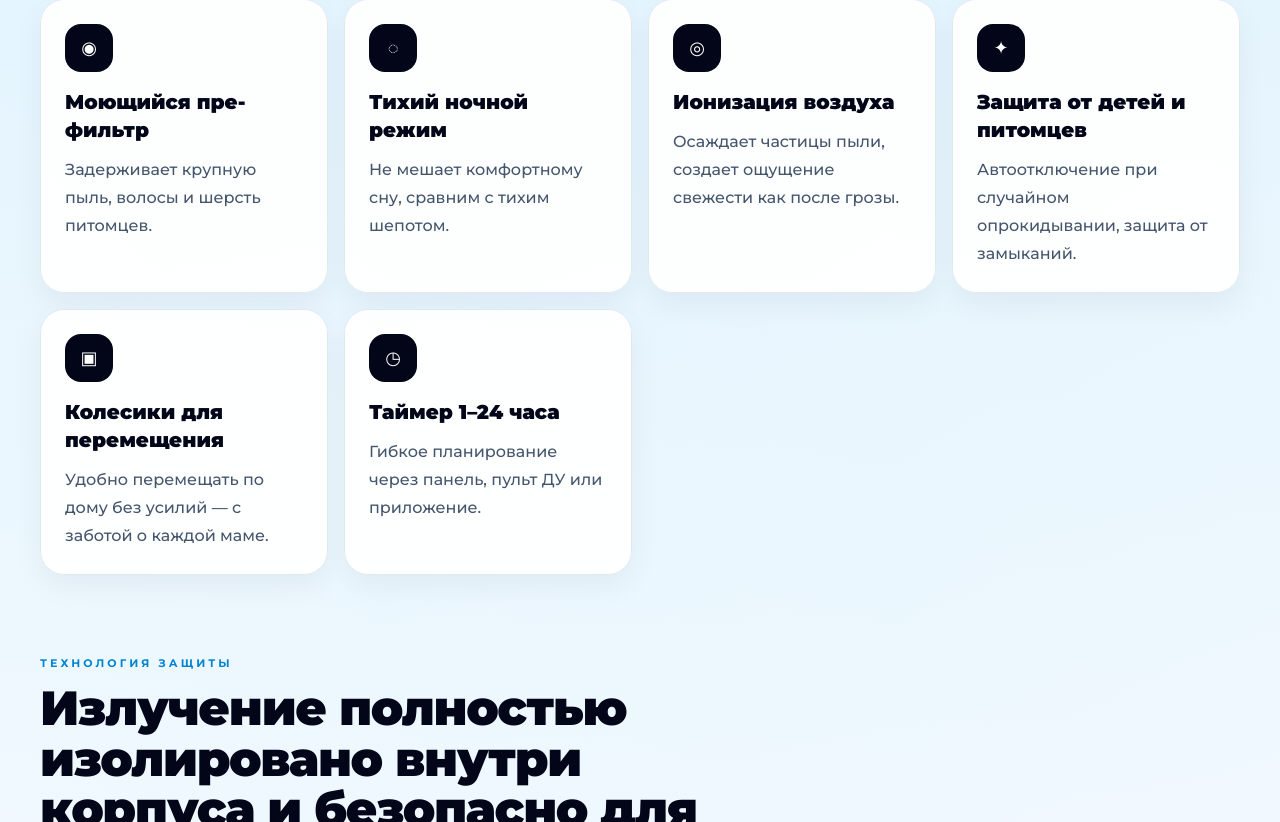
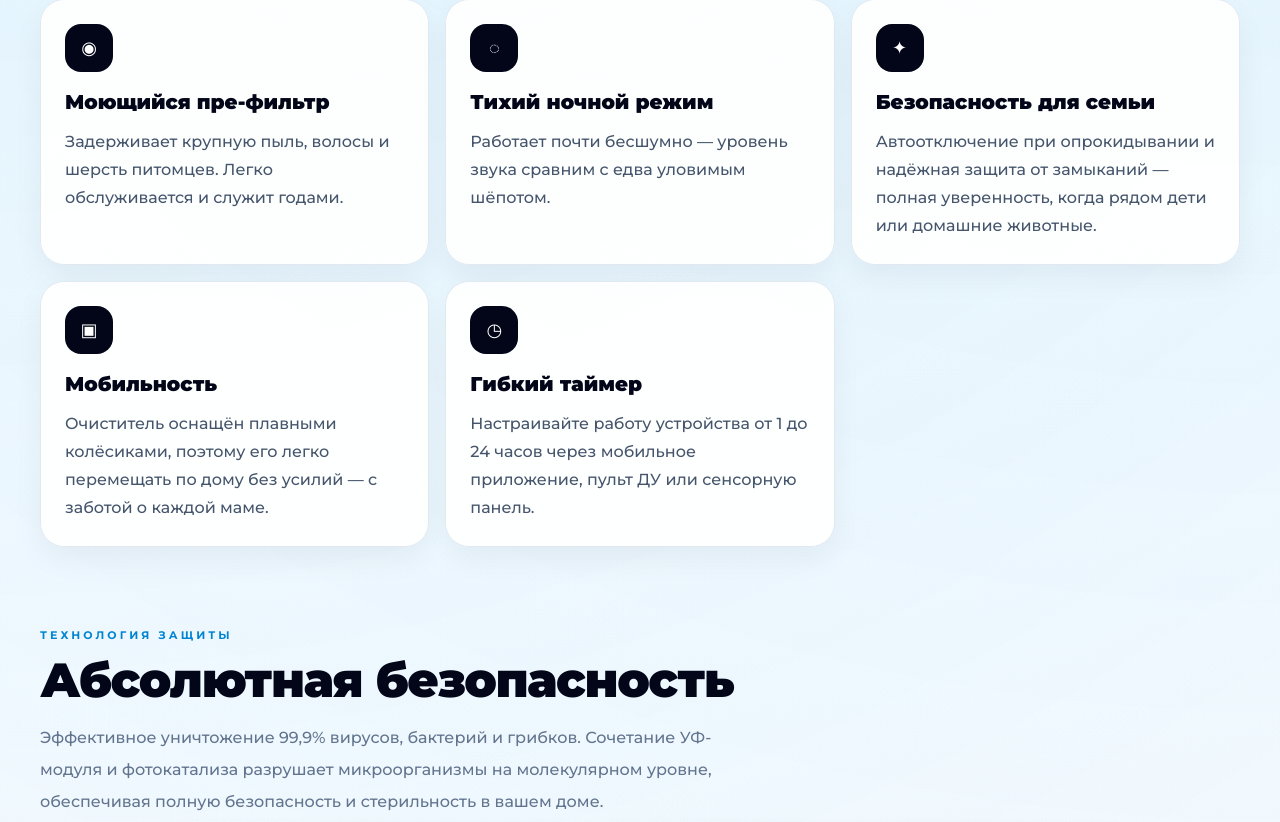
Before and after one commit to ansarydauletov-png/aireco-site, a React (Vite) app: page / in a window 1280 px wide. Shown: the part 1198-2020 px from the top of the page. Built offline with nearby package versions, Linux system fonts and the light colour scheme.

Commit message:
update copy and whatsapp links

```diff
--- a/src/App.jsx
+++ b/src/App.jsx
@@ -54,42 +54,36 @@ const CONTENT = {
   premiumCards: [
     [
       "Моющийся пре-фильтр",
-      "Задерживает крупную пыль, волосы и шерсть питомцев.",
+      "Задерживает крупную пыль, волосы и шерсть питомцев. Легко обслуживается и служит годами.",
       "◉",
     ],
     [
       "Тихий ночной режим",
-      "Не мешает комфортному сну, сравним с тихим шепотом.",
+      "Работает почти бесшумно — уровень звука сравним с едва уловимым шёпотом.",
       "◌",
     ],
     [
-      "Ионизация воздуха",
-      "Осаждает частицы пыли, создает ощущение свежести как после грозы.",
-      "◎",
-    ],
-    [
-      "Защита от детей и питомцев",
-      "Автоотключение при случайном опрокидывании, защита от замыканий.",
+      "Безопасность для семьи",
+      "Автоотключение при опрокидывании и надёжная защита от замыканий — полная уверенность, когда рядом дети или домашние животные.",
       "✦",
     ],
     [
-      "Колесики для перемещения",
-      "Удобно перемещать по дому без усилий — с заботой о каждой маме.",
+      "Мобильность",
+      "Очиститель оснащён плавными колёсиками, поэтому его легко перемещать по дому без усилий — с заботой о каждой маме.",
       "▣",
     ],
     [
-      "Таймер 1–24 часа",
-      "Гибкое планирование через панель, пульт ДУ или приложение.",
+      "Гибкий таймер",
+      "Настраивайте работу устройства от 1 до 24 часов через мобильное приложение, пульт ДУ или сенсорную панель.",
       "◷",
     ],
   ],
 
   sections: {
     technologyTag: "Технология защиты",
-    technologyTitle:
-      "Излучение полностью изолировано внутри корпуса и безопасно для окружающей среды.",
+    technologyTitle: "Абсолютная безопасность",
     technologyText:
-      "Эффективность 99.9%: Совместная работа УФ-модуля и фотокатализа разрушает вирусы, бактерии и грибки на молекулярном уровне.",
+      "Эффективное уничтожение 99,9% вирусов, бактерий и грибков. Сочетание УФ-модуля и фотокатализа разрушает микроорганизмы на молекулярном уровне, обеспечивая полную безопасность и стерильность в вашем доме.",
 
     filtrationTag: "система очистки",
     filtrationTitle: "Как работает наш фильтр",
@@ -110,7 +104,7 @@ const CONTENT = {
 
     controlTag: "Комфорт и технологии",
     controlTitle:
-      "Мягкий свет создаст уют в спальне, а при необходимости подсветку можно отключить для глубокого сна.",
+      "Мягкий свет создаст уют в спальне. Подсветку можно отключить для глубокого сна.",
     controlText:
       "Очистка на 360°: Круговой забор воздуха обеспечивает мощное всасывание со всех сторон, очищая пространство комнаты максимально быстро.",
 
@@ -198,9 +192,9 @@ const CONTENT = {
 
   contact: {
     priceLabel: "цена",
-    whatsapp: "Перейти в WhatsApp",
-    instagram: "Открыть Instagram",
-    mobile: "Заказать",
+    whatsapp: "WhatsApp",
+    instagram: "Instagram",
+    mobile: "WhatsApp",
     calc: "Калькулятор",
     installment: "Доступна беспроцентная рассрочка на 12 месяцев",
   },
@@ -294,7 +288,7 @@ function SoftCard({ children, className = "" }) {
 
 function PremiumGrid({ items }) {
   return (
-    <div className="grid gap-4 md:grid-cols-2 xl:grid-cols-4">
+    <div className="grid gap-4 md:grid-cols-2 xl:grid-cols-3">
       {items.map(([title, text, icon], i) => (
         <Reveal key={title} delay={i * 0.04}>
           <SoftCard className="h-full p-6 transition hover:border-sky-200 hover:bg-sky-50/40">
@@ -445,13 +439,16 @@ function CalcIcon() {
   );
 }
 
-function KaspiIcon() {
+function KaspiBadge() {
   return (
-    <img
-      src={kaspiIcon}
-      alt="Kaspi"
-      className="h-8 w-8 rounded-full object-cover"
-    />
+    <div className="flex items-center gap-3 text-slate-200">
+      <img
+        src={kaspiIcon}
+        alt="Kaspi"
+        className="h-8 w-12 rounded-xl object-cover"
+      />
+      <span>{CONTENT.contact.installment}</span>
+    </div>
   );
 }
 
@@ -711,10 +708,14 @@ export default function App() {
   const [calcOpen, setCalcOpen] = useState(false);
   const t = CONTENT;
 
-  const whatsappMain =
-    "https://api.whatsapp.com/send?phone=77066860985&text=Здравствуйте,%20интересует%20очиститель%20aireco";
-  const whatsappOrder =
-    "https://api.whatsapp.com/send?phone=77066860985&text=Здравствуйте,%20хочу%20заказать%20aireco";
+  const whatsappMessage =
+    "Здравствуйте, интересует очиститель воздуха aireco";
+  const whatsappMain = `https://api.whatsapp.com/send?phone=77066860985&text=${encodeURIComponent(
+    whatsappMessage
+  )}`;
+  const whatsappOrder = `https://api.whatsapp.com/send?phone=77066860985&text=${encodeURIComponent(
+    whatsappMessage
+  )}`;
   const instagramLink =
     "https://www.instagram.com/aireco.kz?igsh=MWY1OHUycHIwYWJ3aQ==";
 
@@ -1063,9 +1064,8 @@ export default function App() {
                     129 000 ₸
                   </div>
 
-                  <div className="mt-4 flex items-center gap-3 text-slate-200">
-                    <KaspiIcon />
-                    <span>{t.contact.installment}</span>
+                  <div className="mt-4">
+                    <KaspiBadge />
                   </div>
 
                   <div className="mt-6 flex flex-col gap-3">
```
